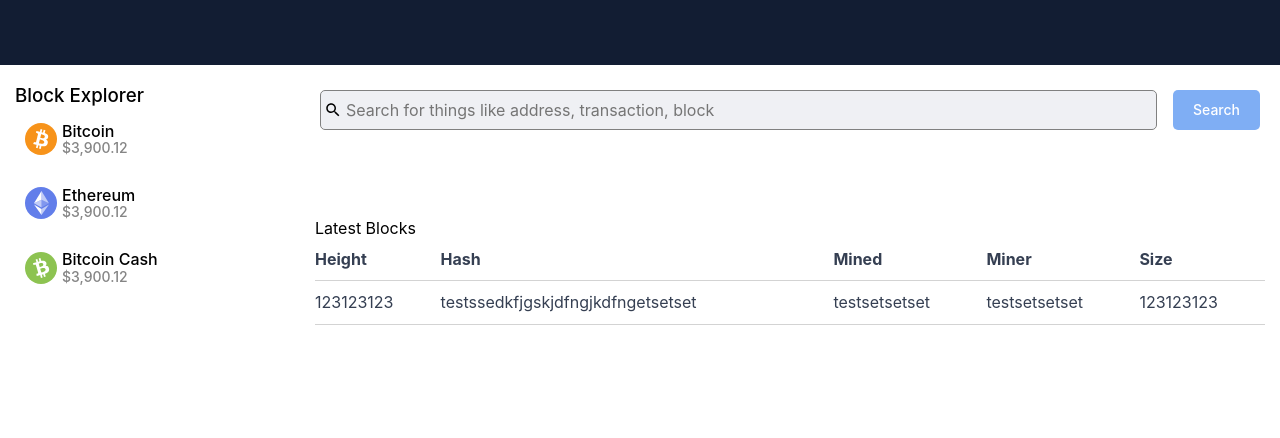
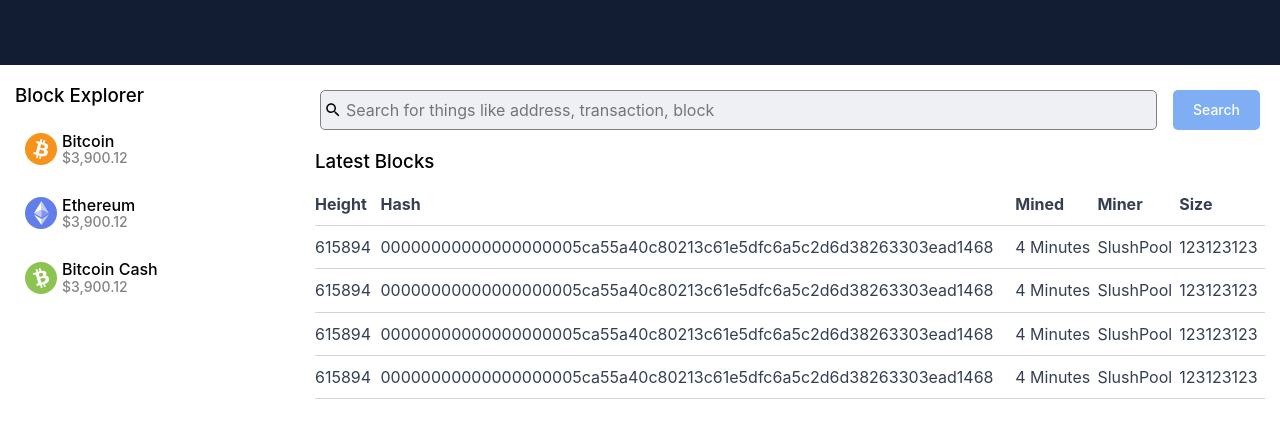
Before and after one commit to carl-eis/blockchain-explorer, a React (Create React App) app: page /explorer in a window 1280 px wide. Shown: the top 438 px of the page. Built offline with nearby package versions, Linux system fonts and the light colour scheme.

Commit message:
feat: explorer page styles

```diff
--- /dev/null
+++ b/src/components/typography/section-heading/index.ts
@@ -0,0 +1,9 @@
+import styled from 'styled-components';
+
+const SectionHeading = styled.h3`
+    font-weight: 500;
+    margin: 0 0 10px 0;
+    padding: 0;
+`;
+
+export default SectionHeading;
--- a/src/pages/explorer/components/latest-blocks/index.tsx
+++ b/src/pages/explorer/components/latest-blocks/index.tsx
@@ -21,6 +21,7 @@
 
   td {
     padding: 12px 5px 12px 0;
+    white-space: nowrap;
   }
 
   tr {
@@ -46,24 +47,31 @@
 
 const fakeResults = [
   {
-    height: 123123123,
-    hash: 'testssedkfjgskjdfngjkdfngetsetset',
-    mined: 'testsetsetset',
-    miner: 'testsetsetset',
+    height: 615894,
+    hash: '00000000000000000005ca55a40c80213c61e5dfc6a5c2d6d38263303ead1468',
+    mined: '4 Minutes',
+    miner: 'SlushPool',
     size: 123123123,
   },
   {
-    height: 123123123,
-    hash: 'testssedkfjgskjdfngjkdfngetsetset',
-    mined: 'testsetsetset',
-    miner: 'testsetsetset',
+    height: 615894,
+    hash: '00000000000000000005ca55a40c80213c61e5dfc6a5c2d6d38263303ead1468',
+    mined: '4 Minutes',
+    miner: 'SlushPool',
     size: 123123123,
   },
   {
-    height: 123123123,
-    hash: 'testssedkfjgskjdfngjkdfngetsetset',
-    mined: 'testsetsetset',
-    miner: 'testsetsetset',
+    height: 615894,
+    hash: '00000000000000000005ca55a40c80213c61e5dfc6a5c2d6d38263303ead1468',
+    mined: '4 Minutes',
+    miner: 'SlushPool',
+    size: 123123123,
+  },
+  {
+    height: 615894,
+    hash: '00000000000000000005ca55a40c80213c61e5dfc6a5c2d6d38263303ead1468',
+    mined: '4 Minutes',
+    miner: 'SlushPool',
     size: 123123123,
   },
 ]
--- a/src/pages/explorer/index.tsx
+++ b/src/pages/explorer/index.tsx
@@ -4,6 +4,7 @@
 import TickerSidebar from './components/ticker-sidebar';
 import LatestBlocks from './components/latest-blocks';
 import SearchBar from './components/search-bar';
+import SectionHeading from '../../components/typography/section-heading';
 
 const PageWrapper = styled.div`
   display: flex;
@@ -25,14 +26,12 @@
   }
 `;
 
+const SearchbarWrapper = styled.div`
+  margin-bottom: 16px;
+`;
+
 const SidebarWrapper = styled.div`
   flex: 0 1 300px;
-
-  h3 {
-    font-weight: 500;
-    margin: 0;
-    padding: 0;
-  }
 
   @media (max-width: 876px) {
     flex: 1 1 auto;
@@ -56,14 +55,22 @@
     <PageWrapper>
       <PageContainer>
         <SidebarWrapper>
-          <h3>Block Explorer</h3>
-          <TickerSidebar />
+          <SectionHeading>
+            Block Explorer
+          </SectionHeading>
+          <TickerSidebar/>
         </SidebarWrapper>
 
         <ExplorerWrapper>
-          <SearchBar/>
-          <div>Latest Blocks</div>
-          <LatestBlocks />
+          <SearchbarWrapper>
+            <SearchBar/>
+          </SearchbarWrapper>
+
+          <SectionHeading>
+            Latest Blocks
+          </SectionHeading>
+
+          <LatestBlocks/>
         </ExplorerWrapper>
       </PageContainer>
     </PageWrapper>
```
